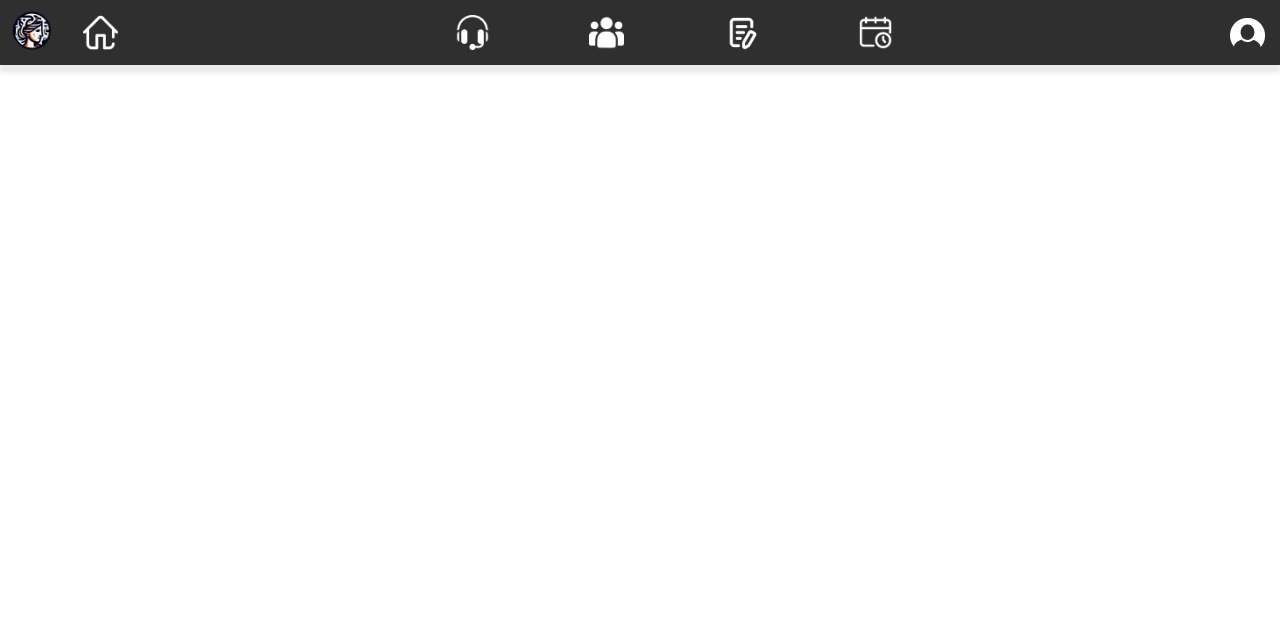
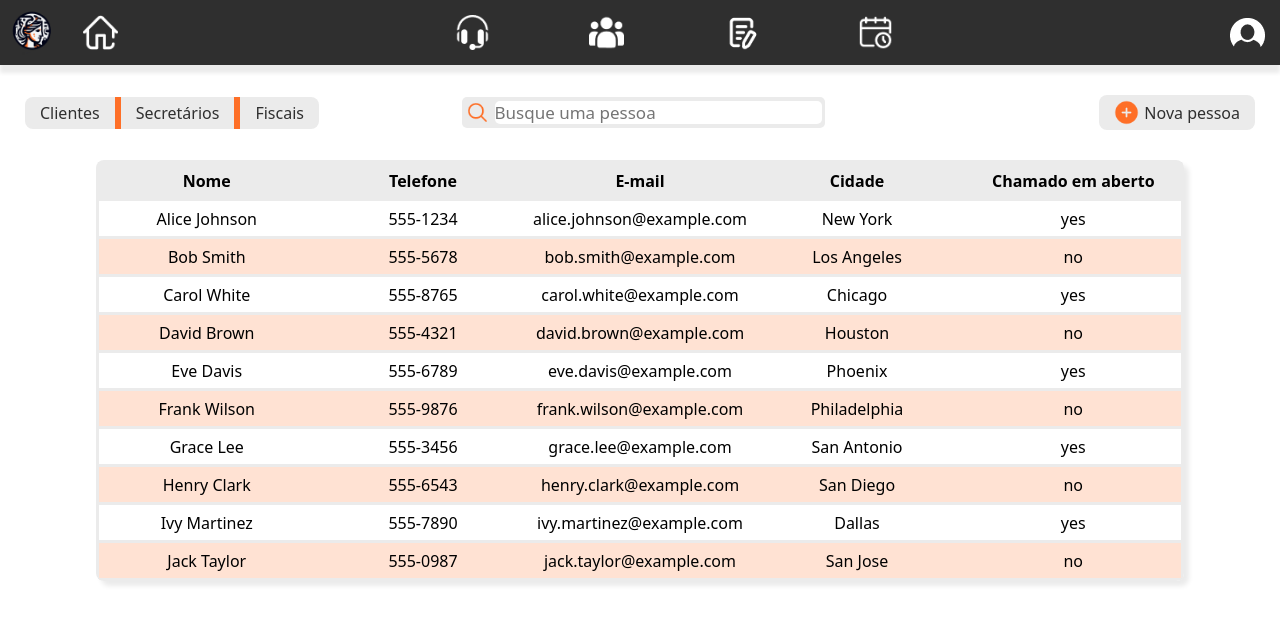
Before and after one commit to mhsfn00/minerva-frontend, an Angular app: page /clients in a window 1280 px wide. Shown: the top 624 px of the page. Built offline with nearby package versions, Linux system fonts and the light colour scheme.

Commit message:
terminando componente table, colocando subheader e table em clientsPate (peoplePage)

```diff
--- a/src/app/components/function-button/function-button.component.scss
+++ b/src/app/components/function-button/function-button.component.scss
@@ -49,7 +49,7 @@
     border-left: 0;
 }
 
-.middle-row {
+.middle {
     border-top: 0;
     border-bottom: 0;
 }
--- a/src/app/components/table/table.component.scss
+++ b/src/app/components/table/table.component.scss
@@ -33,4 +33,5 @@ tr:nth-child(even) {
     border-collapse: collapse;
     overflow: hidden;
     border-radius: 8px;
+    box-shadow: 5px 5px 5px $main-gray;
 }
--- a/src/app/components/table/table.component.ts
+++ b/src/app/components/table/table.component.ts
@@ -1,12 +1,13 @@
 import { Component, Input } from '@angular/core';
+import { getCalls, getClients } from '../../services/mockDb.js';
 
 @Component({
   selector: 'app-table',
   standalone: true,
   imports: [],
   template: `<table class="table" >
+                @if(tableType == 'people') {
                     <thead>
-                    @if(tableType == 'people') {
                         <tr>
                             <th>Nome</th>
                             <th>Telefone</th>
@@ -14,8 +15,21 @@ import { Component, Input } from '@angular/core';
                             <th>Cidade</th>
                             <th>Chamado em aberto</th>
                         </tr>
+                    </thead>
+                    <tbody class="table-body">
+                        @for(client of clients; track client.name) {
+                            <tr>
+                                <td>{{ client.name }}</td>
+                                <td>{{ client.phone }}</td>
+                                <td>{{ client.eMail }}</td>
+                                <td>{{ client.city }}</td>
+                                <td>{{ client.openCall }}</td>
+                            </tr>
+                        }
+                    </tbody>
                 }
                 @if(tableType == 'calls') {
+                    <thead>
                         <tr>
                             <th>Número</th>
                             <th>Assunto</th>
@@ -24,8 +38,22 @@ import { Component, Input } from '@angular/core';
                             <th>Urgência</th>
                             <th>Status</th>
                         </tr>
+                    </thead>
+                    <tbody class="table-body">
+                        @for(call of calls; track call.number) {
+                            <tr>
+                                <td>{{ call.number }}</td>
+                                <td>{{ call.reason }}</td>
+                                <td>{{ call.dateCreated }}</td>
+                                <td>{{ call.clientName }}</td>
+                                <td>{{ call.urgency }}</td>
+                                <td>{{ call.status }}</td>
+                            </tr>
+                        }
+                    </tbody>
                 }
                 @if(tableType == 'buildings') {
+                    <thead>
                         <tr>
                             <th>Nome</th>
                             <th>Endereço</th>
@@ -33,48 +61,13 @@ import { Component, Input } from '@angular/core';
                             <th>Cidade</th>
                             <th>Chamado em aberto</th>
                         </tr>
+                    </thead>
                 }
-                </thead>
-                <tbody class="table-body">
-                    <tr>
-                        <td>José Carlos da Silva</td>
-                        <td>(44) 99887-38288</td>
-                        <td>chunmei4899&#64;mail.com</td>
-                        <td>Maringá-PR</td>
-                        <td>Sim</td>
-                    </tr>
-                    <tr>
-                        <td>José Carlos da Silva</td>
-                        <td>(44) 99887-38288</td>
-                        <td>chunmei4899&#64;mail.com</td>
-                        <td>Maringá-PR</td>
-                        <td>Sim</td>
-                    </tr>
-                    <tr>
-                        <td>José Carlos da Silva</td>
-                        <td>(44) 99887-38288</td>
-                        <td>chunmei4899&#64;mail.com</td>
-                        <td>Maringá-PR</td>
-                        <td>Sim</td>
-                    </tr>
-                    <tr>
-                        <td>José Carlos da Silva</td>
-                        <td>(44) 99887-38288</td>
-                        <td>chunmei4899&#64;mail.com</td>
-                        <td>Maringá-PR</td>
-                        <td>Sim</td>
-                    </tr>
-                    <tr>
-                        <td>José Carlos da Silva</td>
-                        <td>(44) 99887-38288</td>
-                        <td>chunmei4899&#64;mail.com</td>
-                        <td>Maringá-PR</td>
-                        <td>Sim</td>
-                    </tr>
-                </tbody>
             </table>`,
   styleUrl: './table.component.scss'
 })
 export class TableComponent {
   @Input() tableType : 'people' | 'calls' | 'buildings' | String = '';
+  calls = getCalls();
+  clients = getClients();
 }
--- a/src/app/pages/clients-page/clients-page.component.html
+++ b/src/app/pages/clients-page/clients-page.component.html
@@ -1,3 +1,11 @@
 <div class="page-container">
-    <h1>CLIENTS</h1>
+    <app-sub-header
+        firstButton="Clientes"
+        secondButton="Secretários"
+        thirdButton="Fiscais"
+        rightSideButton="Nova pessoa"
+        rightSideButtonIcon="/app/assets/plusIcon.png"
+        searchPlaceholder="Busque uma pessoa"
+    />
+    <app-table tableType="people"/>
 </div>
--- a/src/app/pages/clients-page/clients-page.component.ts
+++ b/src/app/pages/clients-page/clients-page.component.ts
@@ -1,9 +1,11 @@
 import { Component } from '@angular/core';
+import { SubHeaderComponent } from '../../components/sub-header/sub-header.component';
+import { TableComponent } from '../../components/table/table.component';
 
 @Component({
   selector: 'app-clients-page',
   standalone: true,
-  imports: [],
+  imports: [SubHeaderComponent, TableComponent],
   templateUrl: './clients-page.component.html',
   styleUrl: './clients-page.component.scss'
 })
--- /dev/null
+++ b/src/app/services/mockDb.js
@@ -0,0 +1,33 @@
+const calls = [
+    { number: 1, reason: 'Inquiry', dateCreated: '2024-09-01', clientName: 'Alice Johnson', urgency: 'High', status: 'Open' },
+    { number: 2, reason: 'Complaint', dateCreated: '2024-09-02', clientName: 'Bob Smith', urgency: 'Medium', status: 'In Progress' },
+    { number: 3, reason: 'Support', dateCreated: '2024-09-03', clientName: 'Charlie Brown', urgency: 'Low', status: 'Closed' },
+    { number: 4, reason: 'Inquiry', dateCreated: '2024-09-04', clientName: 'Diana Prince', urgency: 'High', status: 'Open' },
+    { number: 5, reason: 'Complaint', dateCreated: '2024-09-05', clientName: 'Eve Adams', urgency: 'Medium', status: 'In Progress' },
+    { number: 6, reason: 'Support', dateCreated: '2024-09-06', clientName: 'Frank Castle', urgency: 'Low', status: 'Closed' },
+    { number: 7, reason: 'Inquiry', dateCreated: '2024-09-07', clientName: 'Grace Hopper', urgency: 'High', status: 'Open' },
+    { number: 8, reason: 'Complaint', dateCreated: '2024-09-08', clientName: 'Hank Pym', urgency: 'Medium', status: 'In Progress' },
+    { number: 9, reason: 'Support', dateCreated: '2024-09-09', clientName: 'Ivy Green', urgency: 'Low', status: 'Closed' },
+    { number: 10, reason: 'Inquiry', dateCreated: '2024-09-10', clientName: 'Jack Ryan', urgency: 'High', status: 'Open' }
+];
+
+const clients = [
+    { name: "Alice Johnson", phone: "555-1234", eMail: "alice.johnson@example.com", city: "New York", openCall: "yes" },
+    { name: "Bob Smith", phone: "555-5678", eMail: "bob.smith@example.com", city: "Los Angeles", openCall: "no" },
+    { name: "Carol White", phone: "555-8765", eMail: "carol.white@example.com", city: "Chicago", openCall: "yes" },
+    { name: "David Brown", phone: "555-4321", eMail: "david.brown@example.com", city: "Houston", openCall: "no" },
+    { name: "Eve Davis", phone: "555-6789", eMail: "eve.davis@example.com", city: "Phoenix", openCall: "yes" },
+    { name: "Frank Wilson", phone: "555-9876", eMail: "frank.wilson@example.com", city: "Philadelphia", openCall: "no" },
+    { name: "Grace Lee", phone: "555-3456", eMail: "grace.lee@example.com", city: "San Antonio", openCall: "yes" },
+    { name: "Henry Clark", phone: "555-6543", eMail: "henry.clark@example.com", city: "San Diego", openCall: "no" },
+    { name: "Ivy Martinez", phone: "555-7890", eMail: "ivy.martinez@example.com", city: "Dallas", openCall: "yes" },
+    { name: "Jack Taylor", phone: "555-0987", eMail: "jack.taylor@example.com", city: "San Jose", openCall: "no" }
+]
+
+export function getCalls() {
+    return calls;
+}
+
+export function getClients() {
+    return clients;
+}
--- a/tsconfig.json
+++ b/tsconfig.json
@@ -21,7 +21,9 @@
     "lib": [
       "ES2022",
       "dom"
-    ]
+    ],
+    "allowJs": true,
+    "checkJs": false,
   },
   "angularCompilerOptions": {
     "enableI18nLegacyMessageIdFormat": false,
```
Lines whose indentation alone changed are shown as unchanged.
